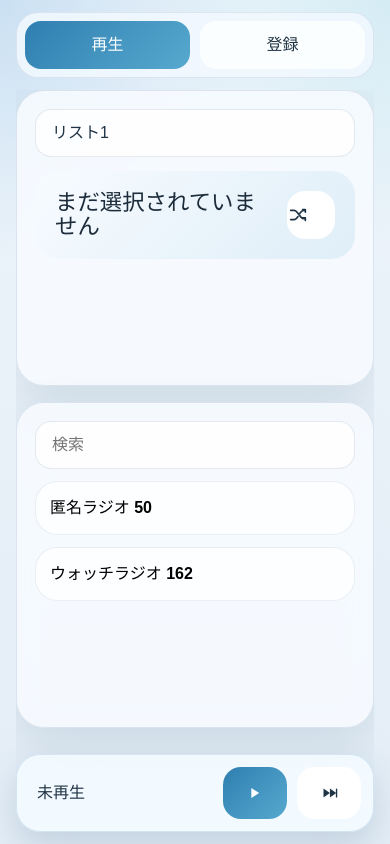
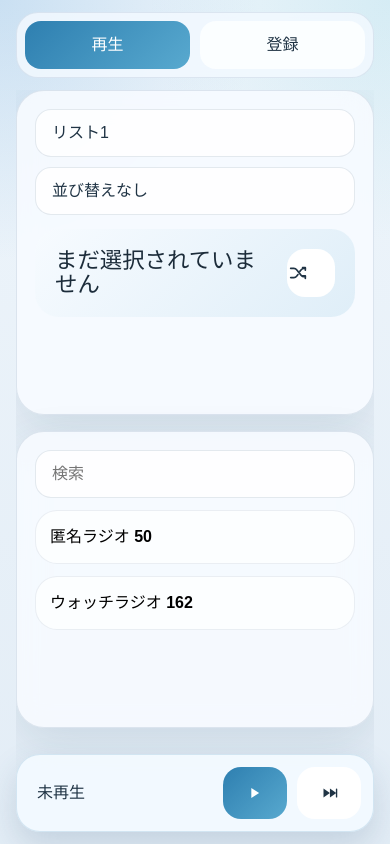
Before and after one commit to nigirimeshi3510/radio-pwa, a React (Vite) app: page / in a window 390 px wide. Built offline with nearby package versions, Linux system fonts and the light colour scheme.

Commit message:
Improve iPhone playback UI and sorting

```diff
--- a/src/App.tsx
+++ b/src/App.tsx
@@ -156,12 +156,28 @@ export default function App() {
   );
   const normalizedSearchQuery = extractDigits(searchQuery);
   const filteredSelectedItems = useMemo(() => {
-    if (!normalizedSearchQuery) {
-      return selectedItems;
+    const filtered = !normalizedSearchQuery
+      ? selectedItems
+      : selectedItems.filter((item) => extractDigits(item.title).includes(normalizedSearchQuery));
+
+    if (prefs.sortMode === 'default') {
+      return filtered;
     }
 
-    return selectedItems.filter((item) => extractDigits(item.title).includes(normalizedSearchQuery));
-  }, [normalizedSearchQuery, selectedItems]);
+    const direction = prefs.sortMode === 'number_desc' ? -1 : 1;
+    return [...filtered].sort((left, right) => {
+      const leftDigits = extractDigits(left.title);
+      const rightDigits = extractDigits(right.title);
+      const leftValue = leftDigits ? Number(leftDigits) : Number.NEGATIVE_INFINITY;
+      const rightValue = rightDigits ? Number(rightDigits) : Number.NEGATIVE_INFINITY;
+
+      if (leftValue === rightValue) {
+        return left.createdAt.localeCompare(right.createdAt) * direction;
+      }
+
+      return (leftValue - rightValue) * direction;
+    });
+  }, [normalizedSearchQuery, prefs.sortMode, selectedItems]);
   const filteredItems = useMemo(() => {
     if (!normalizedSearchQuery) {
       return items;
@@ -795,6 +811,7 @@ export default function App() {
             <>
               <section className="panel now-playing">
                 <div className="player-toolbar">
+                  <div className="player-toolbar-grid">
                     <select
                       className="playlist-select"
                       value={selectedPlaylistId}
@@ -806,6 +823,21 @@ export default function App() {
                         </option>
                       ))}
                     </select>
+                    <select
+                      className="playlist-select"
+                      value={prefs.sortMode}
+                      onChange={(event) =>
+                        setPrefs((current) => ({
+                          ...current,
+                          sortMode: event.target.value as PlaybackPrefs['sortMode'],
+                        }))
+                      }
+                    >
+                      <option value="default">並び替えなし</option>
+                      <option value="number_desc">番号が新しい順</option>
+                      <option value="number_asc">番号が古い順</option>
+                    </select>
+                  </div>
                 </div>
 
                 <div className="track-card">
--- a/src/storage.ts
+++ b/src/storage.ts
@@ -44,6 +44,7 @@ export const defaultPrefs: PlaybackPrefs = {
   shuffle: false,
   volume: 0.85,
   selectedPlaylistId: DEFAULT_PLAYLISTS[0].id,
+  sortMode: 'default',
   lastPlayedByPlaylist: {
     [DEFAULT_PLAYLISTS[0].id]: undefined,
     [DEFAULT_PLAYLISTS[1].id]: undefined,
--- a/src/styles.css
+++ b/src/styles.css
@@ -174,8 +174,10 @@ button {
 
 .track-card h2 {
   margin: 0;
+  min-width: 0;
   font-size: clamp(1.4rem, 5vw, 2.2rem);
   line-height: 1.08;
+  overflow-wrap: anywhere;
 }
 
 .track-card p {
@@ -221,6 +223,11 @@ button {
 
 .player-toolbar {
   margin-bottom: 14px;
+}
+
+.player-toolbar-grid {
+  display: grid;
+  gap: 10px;
 }
 
 .playlist-select {
@@ -301,6 +308,7 @@ button {
   display: flex;
   align-items: center;
   min-width: 0;
+  max-width: 100%;
   min-height: 52px;
   padding: 0 8px;
   background: transparent;
@@ -478,6 +486,8 @@ button {
 
 .station-main strong {
   font-size: 1rem;
+  min-width: 0;
+  overflow-wrap: anywhere;
 }
 
 .station-main span {
@@ -513,6 +523,10 @@ button {
     padding-inline: 24px;
   }
 
+  .player-toolbar-grid {
+    grid-template-columns: 1fr 1fr;
+  }
+
   .bottom-player-dock {
     padding-inline: 24px;
   }
--- a/src/types.ts
+++ b/src/types.ts
@@ -1,4 +1,5 @@
 export type PlaybackState = 'idle' | 'loading' | 'playing' | 'paused' | 'error';
+export type SortMode = 'default' | 'number_desc' | 'number_asc';
 
 export type TabId = 'player' | 'library';
 
@@ -20,4 +21,5 @@ export type PlaybackPrefs = {
   volume: number;
   selectedPlaylistId: string;
   lastPlayedByPlaylist: Record<string, string | undefined>;
+  sortMode: SortMode;
 };
```
Lines whose indentation alone changed are shown as unchanged.
